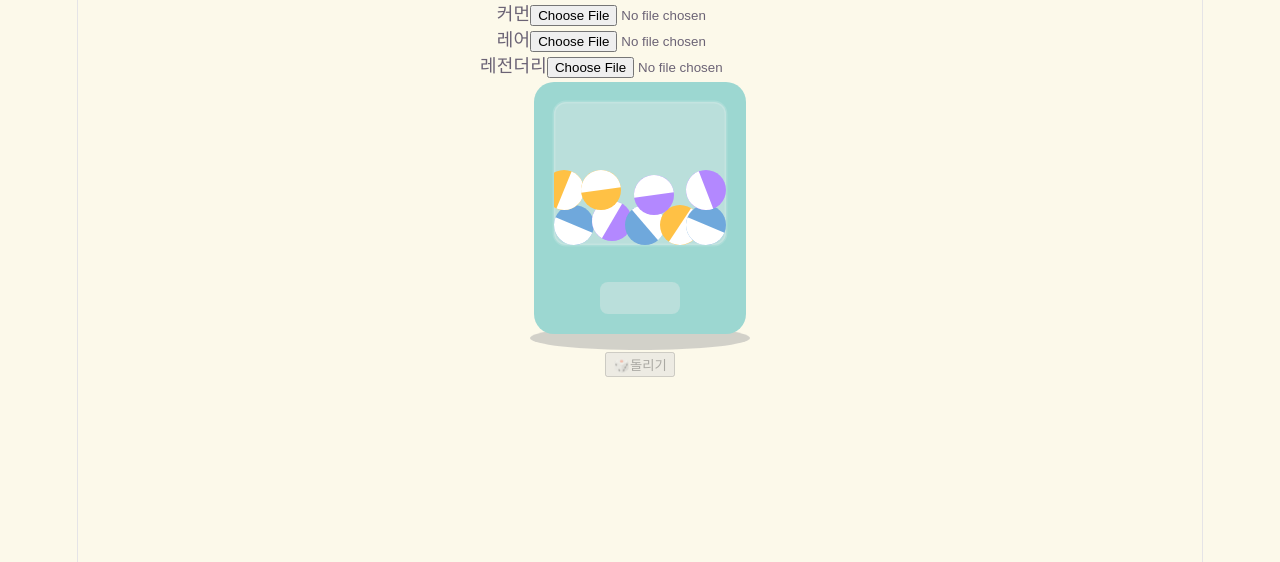
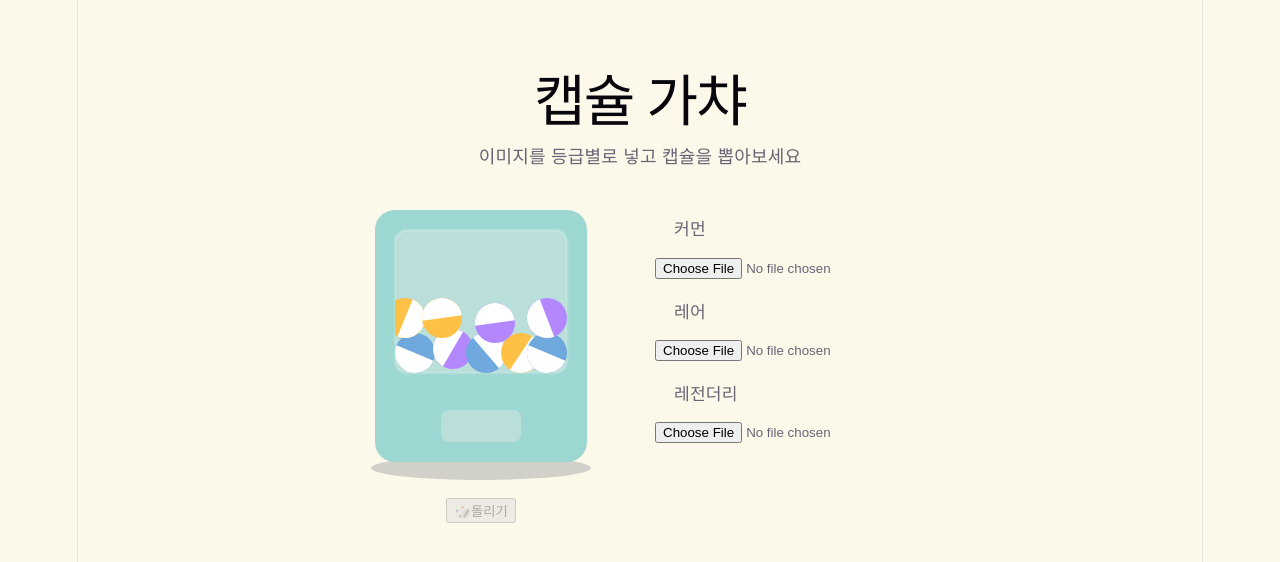
Before and after one commit to B3lla0/gachagacha, a React (Vite) app: page / in a window 1280 px wide. Shown: the top 562 px of the page. Built offline with nearby package versions, Linux system fonts and the light colour scheme.

Commit message:
refactor: redesign upload cards and split layout into left/right panels

```diff
--- a/src/components/GachaMachine.tsx
+++ b/src/components/GachaMachine.tsx
@@ -23,6 +23,12 @@ export function GachaMachine() {
   const commonUrls = useObjectUrls(filesByRarity.common);
   const rareUrls = useObjectUrls(filesByRarity.rare);
   const legendaryUrls = useObjectUrls(filesByRarity.legendary);
+
+  const urlsByRarity: Record<Rarity, string[]> = {
+    common: commonUrls,
+    rare: rareUrls,
+    legendary: legendaryUrls,
+  };
 
   const items: GachaCapsule[] = [
     ...commonUrls.map((url, i) => ({
@@ -60,19 +66,32 @@ export function GachaMachine() {
   };
 
   return (
-    <div>
+    <div className="machine-page">
+      <header className="machine-header">
+        <h1 className="machine-title">캡슐 가챠</h1>
+        <p className="machine-subtitle">
+          이미지를 등급별로 넣고 캡슐을 뽑아보세요
+        </p>
+      </header>
+
+      <div className="machine-layout">
+        <section className="upload-panel">
           {RARITIES.map(({ rarity, label }) => (
             <RarityUploader
               key={rarity}
               rarity={rarity}
               label={label}
+              urls={urlsByRarity[rarity]}
               onFilesSelected={handleFiles}
             />
           ))}
+        </section>
+
+        <section className="machine-panel">
           <div
-        className={`machine-canvas-wrap rarity-${result?.rarity ?? "idle"} ${
-          isShaking ? "shaking" : ""
-        }`}
+            className={`machine-canvas-wrap rarity-${
+              result?.rarity ?? "idle"
+            } ${isShaking ? "shaking" : ""}`}
           >
             <GachaMachineCanvas isShaking={isShaking} />
           </div>
@@ -85,6 +104,9 @@ export function GachaMachine() {
             <span className="machine-knob-icon">🎲</span>
             돌리기
           </button>
+        </section>
+      </div>
+
       {result && <GachaReveal item={result} drawId={drawId} />}
     </div>
   );
--- a/src/components/RarityUploader.tsx
+++ b/src/components/RarityUploader.tsx
@@ -4,16 +4,40 @@ import { ImageUploader } from "./ImageUploader";
 interface Props {
   rarity: Rarity;
   label: string;
-  onFilesSelected: (Rarity: Rarity, files: File[]) => void;
+  urls: string[];
+  onFilesSelected: (rarity: Rarity, files: File[]) => void;
 }
 
-export function RarityUploader({ rarity, label, onFilesSelected }: Props) {
+export function RarityUploader({
+  rarity,
+  label,
+  urls,
+  onFilesSelected,
+}: Props) {
   return (
-    <div>
-      <label>{label}</label>
+    <div className="upload-card" data-rarity={rarity}>
+      <div className="upload-card-header">
+        <span className="upload-card-dot" />
+        <span className="upload-card-label">{label}</span>
+        {urls.length > 0 && (
+          <span className="upload-card-count">{urls.length}장</span>
+        )}
+      </div>
+
       <ImageUploader
         onFilesSelected={(files) => onFilesSelected(rarity, files)}
       />
+
+      {urls.length > 0 && (
+        <div className="upload-card-thumbs">
+          {urls.slice(0, 4).map((url, i) => (
+            <img key={i} src={url} alt="" className="upload-card-thumb" />
+          ))}
+          {urls.length > 4 && (
+            <span className="upload-card-more">+{urls.length - 4}</span>
+          )}
+        </div>
+      )}
     </div>
   );
 }
--- a/src/styles/gacha.css
+++ b/src/styles/gacha.css
@@ -1,4 +1,136 @@
+.machine-page {
+  max-width: 760px;
+  margin: 0 auto;
+  padding: 3rem 1.5rem 4rem;
+  background: var(--bg);
+  color: var(--text);
+  font-family: "Inter", sans-serif;
+  text-align: center;
+  min-height: 100vh;
+}
+.machine-layout {
+  display: flex;
+  flex-direction: column;
+  align-items: center;
+  gap: 2.5rem;
+  margin-top: 2rem;
+}
+
+.upload-panel {
+  display: flex;
+  flex-direction: column;
+  gap: 1rem;
+  width: 100%;
+  max-width: 320px;
+}
+
+.machine-panel {
+  display: flex;
+  flex-direction: column;
+  align-items: center;
+  gap: 1rem;
+}
+
+.upload-card {
+  display: flex;
+  flex-direction: column;
+  gap: 0.85rem;
+  border-radius: 20px;
+  background: var(--surface);
+  border: 1px solid rgba(255, 255, 255, 0.06);
+  text-align: left;
+}
+
+.upload-card-header {
+  display: flex;
+  align-items: center;
+  gap: 0.5rem;
+}
+
+.upload-card-dot {
+  width: 10px;
+  height: 10px;
+  border-radius: 50%;
+  background: var(--text-muted);
+  flex-shrink: 0;
+}
+
+.upload-card[data-rarity="common"] .upload-card-dot {
+  background: var(--common);
+}
+.upload-card[data-rarity="rare"] .upload-card-dot {
+  background: var(--rare);
+}
+.upload-card[data-rarity="legendary"] .upload-card-dot {
+  background: var(--legendary);
+}
+
+.upload-card-label {
+  font-weight: 600;
+  font-size: 0.95rem;
+  flex: 1;
+}
+
+.upload-card-count {
+  font-size: 0.72rem;
+  color: var(--text-muted);
+  background: var(--surface-soft);
+  padding: 0.15rem 0.6rem;
+  border-radius: 999px;
+}
+
+.file-input {
+  position: relative;
+  display: flex;
+  align-items: center;
+  justify-content: center;
+  width: 100%;
+  padding: 0.85rem;
+  border-radius: 14px;
+  border: 1.5px dashed rgba(255, 255, 255, 0.18);
+  background: var(--surface-soft);
+  font-size: 0.85rem;
+  color: var(--text-muted);
+  cursor: pointer;
+  transition: border-color 0.15s ease, color 0.15s ease;
+}
+
+.file-input:hover {
+  border-color: rgba(255, 255, 255, 0.4);
+  color: var(--text);
+}
+
+.file-input input {
+  position: absolute;
+  inset: 0;
+  opacity: 0;
+  cursor: pointer;
+}
+
+.upload-card-thumbs {
+  display: flex;
+  flex-wrap: wrap;
+  gap: 0.5rem;
+  align-items: center;
+}
+
+.upload-card-thumb {
+  width: 40px;
+  height: 40px;
+  border-radius: 10px;
+  object-fit: cover;
+  border: 2px solid rgba(255, 255, 255, 0.15);
+}
+
+.upload-card-more {
+  font-size: 0.75rem;
+  color: var(--text-muted);
+  padding: 0 0.4rem;
+}
+
 .machine-canvas-wrap {
+  position: relative;
+  z-index: 1;
   width: 220px;
   margin: 0 auto;
   border-radius: 20px;
@@ -17,7 +149,7 @@
 .machine-shadow {
   width: 220px;
   height: 24px;
-  margin: -12px auto 0;
+  margin: -28px auto 0;
   border-radius: 50%;
   background: rgba(169, 169, 169, 0.5);
 }
@@ -56,6 +188,19 @@
   }
 }
 
+@media (min-width: 720px) {
+  .machine-layout {
+    flex-direction: row-reverse;
+    align-items: flex-start;
+    justify-content: center;
+    gap: 3.5rem;
+  }
+
+  .upload-panel {
+    padding-top: 0.5rem;
+  }
+}
+
 @media (prefers-reduced-motion: reduce) {
   .machine-canvas-wrap.shaking {
     animation: none;
```
Lines whose indentation alone changed are shown as unchanged.
